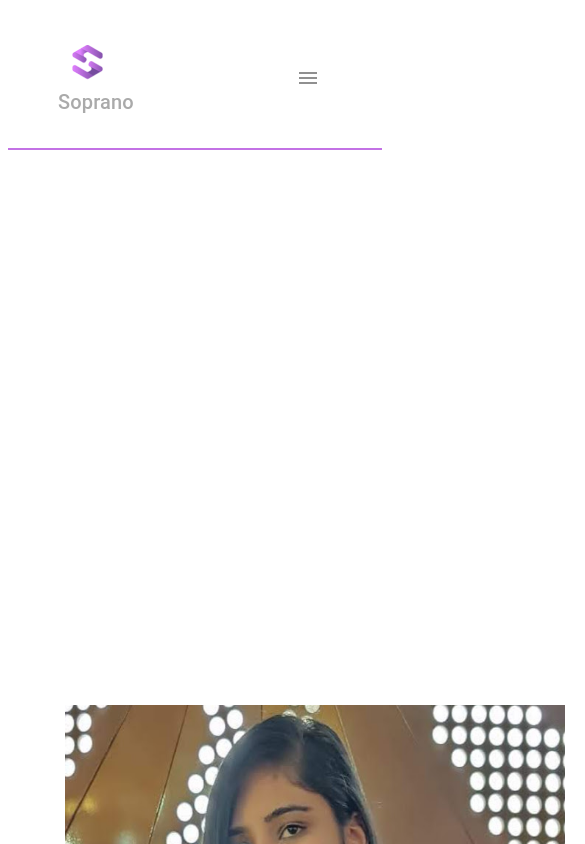
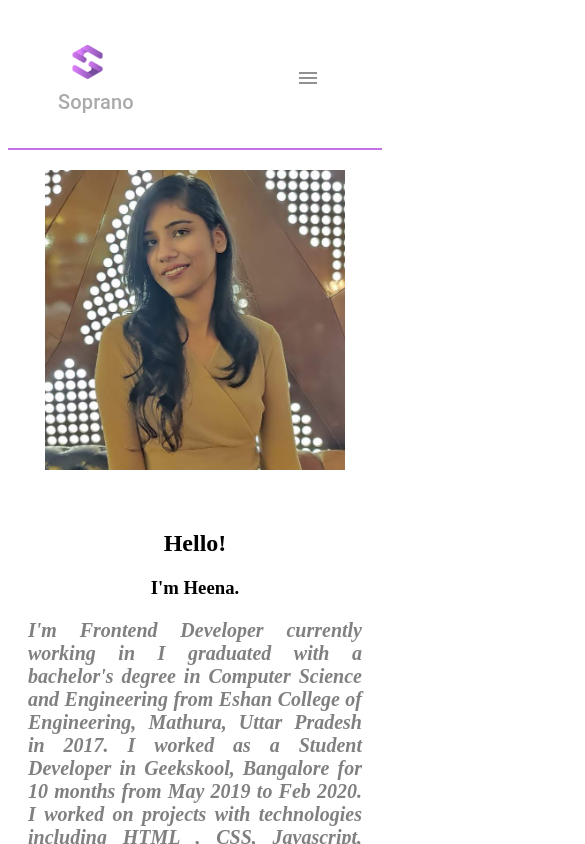
Before and after one commit to HeenaBhansali/Night-hack, a React (Create React App) app: page /about-us in a window 390 px wide. Shown: the top 844 px of the page, 585 px wide, since content can reach past the window. Built offline with nearby package versions, Linux system fonts and the light colour scheme.

Commit message:
make about me section responsive

```diff
--- a/src/components/AboutMe/aboutMe.css
+++ b/src/components/AboutMe/aboutMe.css
@@ -16,7 +16,7 @@
     display: flex;
     justify-content: space-around;
     align-items: center;
-    width: 80%;
+    width: 90%;
     margin: auto;
   }
 
@@ -27,3 +27,29 @@
     font-style: oblique;
     font-size: 20px;
   }
+
+  @media screen and (max-width: 1000px) {
+    .aboutMe section {
+    width: 100%;
+  }
+}
+
+ @media screen and (max-width: 900px) {
+    .aboutMe > section > img {
+    width: 400px;
+    height: 500px;
+  }
+}
+
+ @media screen and (max-width: 800px) {
+    .aboutMe > section > img {
+   width: 300px;
+    height: auto;
+  }
+}
+
+ @media screen and (max-width: 800px) {
+    .aboutMe section {
+  flex-direction: column;
+  }
+}
```
